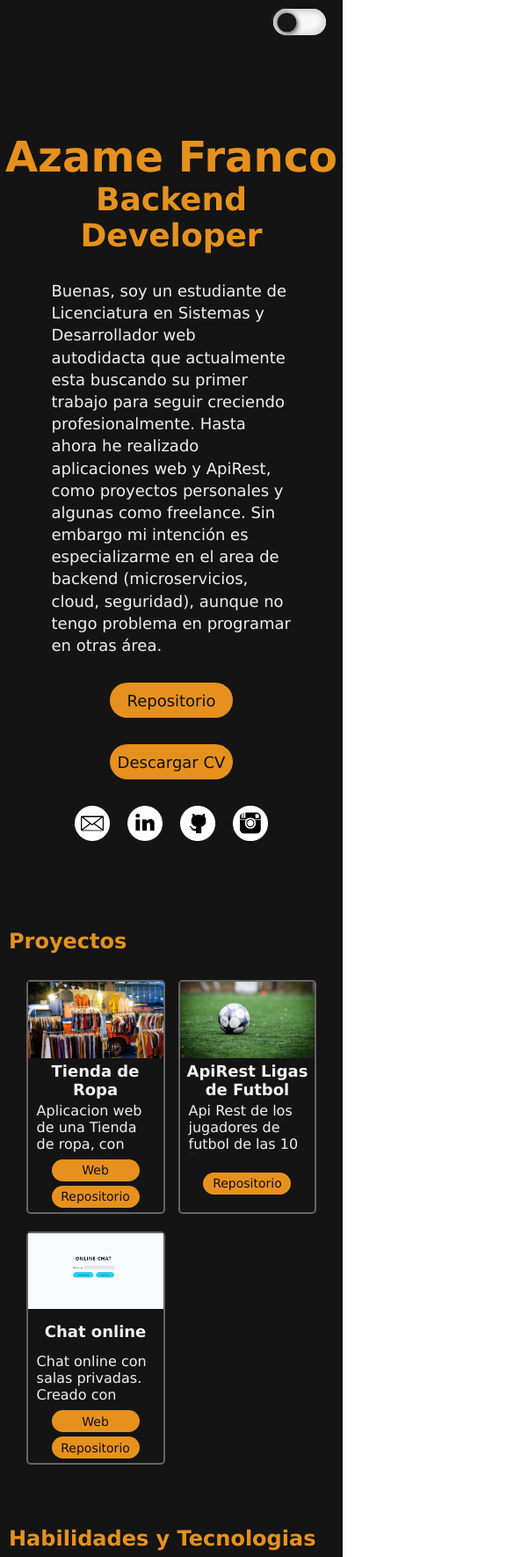
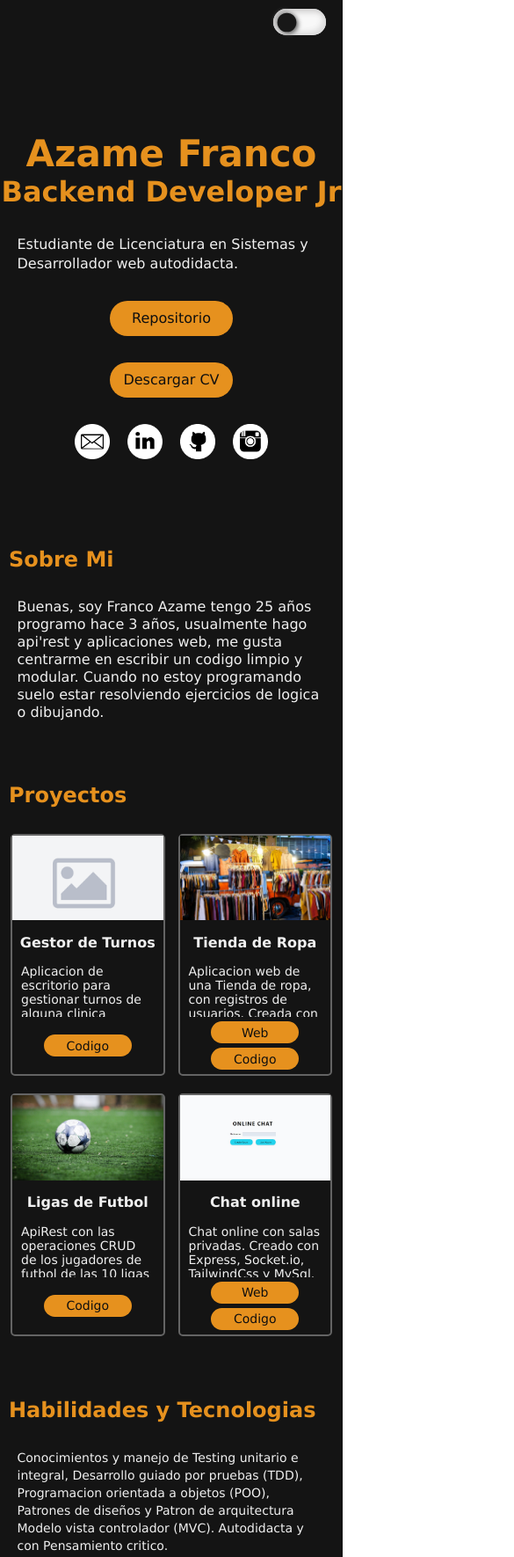
Before and after one commit to JSuggu/portfolio, a plain HTML site: page index.html in a window 390 px wide. Shown: the top 1770 px of the page at 88% size, 585 px wide, since content can reach past the window. Drawn offline with Linux system fonts and the light colour scheme.

Commit message:
updated data, projects and fixed problem with styles

```diff
--- a/index.html
+++ b/index.html
@@ -27,14 +27,10 @@
                 <div class="home-container">
                     <section class="names">
                         <h1>Azame Franco</h1>
-                        <h2>Backend Developer</h2>
+                        <h2>Backend Developer Jr</h2>
                     </section>
                     <p>
-                        Buenas, soy un estudiante de Licenciatura en Sistemas y Desarrollador web autodidacta que actualmente
-                        esta buscando su primer trabajo para seguir creciendo profesionalmente. Hasta ahora he realizado
-                        aplicaciones web y ApiRest, como proyectos personales y algunas como freelance. Sin embargo mi
-                        intención es especializarme en el area de backend (microservicios, cloud, seguridad), aunque no
-                        tengo problema en programar en otras área.
+                        Estudiante de Licenciatura en Sistemas y Desarrollador web autodidacta.
                     </p>
                     <div class="contact">
                         <a class ="repository" href="https://github.com/JSuggu/portfolio" target="_blank">Repositorio</a>
@@ -51,9 +47,32 @@
                         <a class="close-email">X</a>
                     </div>
                 </div>
+
+                <div class="about-me">
+                    <h3 class="subtitle">Sobre Mi</h3>
+                    <p>
+                        Buenas, soy Franco Azame tengo 25 años programo hace 3 años, usualmente hago api'rest y
+                        aplicaciones web, me gusta centrarme en escribir un codigo limpio y modular.
+                        Cuando no estoy programando suelo estar resolviendo ejercicios de logica o dibujando.
+                    </p>
+                </div>
+
                 <div class="projects-container">
                     <h3 class="subtitle">Proyectos</h3>
                     <div class="projects">
+                        <div class="card">
+                            <img src="./assets/Image-not-found.png" >
+                            <h4 class="project-name">Gestor de Turnos</h4>
+                            <section class="description">
+                                <p>
+                                    Aplicacion de escritorio para gestionar turnos de alguna clinica medica.
+                                    Hecha con Java, Hibernate, MySql.
+                                </p>
+                            </section>
+                            <section class="page">
+                                <a href="https://github.com/JSuggu/gestor-de-turnos" target="_blank">Codigo</a>
+                            </section>
+                        </div>
                         <div class="card">
                             <img src="./assets/clothing-store.jpg" >
                             <h4 class="project-name">Tienda de Ropa</h4>
@@ -65,20 +84,21 @@
                             </section>
                             <section class="page">
                                 <a href="https://clothing-store-ssr.onrender.com" target="_blank">Web</a>
-                                <a href="https://github.com/JSuggu/clothing-store-ssr" target="_blank">Repositorio</a>
+                                <a href="https://github.com/JSuggu/clothing-store-ssr" target="_blank">Codigo</a>
                             </section>
                         </div>
                         <div class="card">
                             <img src="./assets/futbol-field.jpg" >
-                            <h4 class="project-name">ApiRest Ligas de Futbol</h4>
+                            <h4 class="project-name">Ligas de Futbol</h4>
                             <section class="description">
                                 <p>
-                                    Api Rest de los jugadores de futbol de las 10 ligas mas importantes.
-                                    Hecho con Java y Spring Boot.
+                                    ApiRest con las operaciones CRUD de los jugadores de futbol de las 10 ligas mas importantes.
+                                    Tiene tambien una autenticacion basica, para ingresar y poder hacer modificaciones.
+                                    Hecho con Java, Spring Boot y MySql.
                                 </p>
                             </section>
                             <section class="page">
-                                <a href="https://github.com/JSuggu/apirest-soccer-players" target="_blank">Repositorio</a>
+                                <a href="https://github.com/JSuggu/apirest-soccer-players" target="_blank">Codigo</a>
                             </section>
                         </div>
                         <div class="card">
@@ -86,12 +106,12 @@
                             <h4 class="project-name">Chat online</h4>
                             <section class="description">
                                 <p>
-                                    Chat online con salas privadas. Creado con Express, Socket.io y TailwindCss.
+                                    Chat online con salas privadas. Creado con Express, Socket.io, TailwindCss y MySql.
                                 </p>
                             </section>
                             <section class="page">
                                 <a href="https://chat-online-2mk6.onrender.com" target="_blank">Web</a>
-                                <a href="https://github.com/JSuggu/online-chat" target="_blank">Repositorio</a>
+                                <a href="https://github.com/JSuggu/online-chat" target="_blank">Codigo</a>
                             </section>
                         </div>
                     </div>
@@ -100,7 +120,7 @@
                     <h3 class="subtitle">Habilidades y Tecnologias</h3>
                     <p class="other-skills">
                         Conocimientos y manejo de Testing unitario e integral, Desarrollo guiado por pruebas (TDD), Programacion orientada a objetos (POO),
-                        Patrones de diseños y Patron de arquitectura Modelo vista controlador (MVC).<br>
+                        Patrones de diseños y Patron de arquitectura Modelo vista controlador (MVC).
                         Autodidacta y con Pensamiento critico.
                     </p>
                     <section class="technologies">
--- a/styles.css
+++ b/styles.css
@@ -41,7 +41,7 @@ h1, h2, h3, h4{
 
 .subtitle {
     font-size: 24px;
-    margin-bottom: 50px;
+    margin-bottom: 30px;
 }
 
 /***** NAVBAR *****/
@@ -206,7 +206,7 @@ h1, h2, h3, h4{
 
 .email-address {
     display: flex;
-    width: 300px;
+    width: fit-content;
     flex-direction: column;
     background-color: rgb(230, 145, 30);
     border-radius: 5px;
@@ -223,6 +223,25 @@ h1, h2, h3, h4{
     color: rgb(245, 245, 245);
     cursor: pointer;
 }
+
+
+/*** ABOUT ME ***/
+
+.about-me{
+    display: flex;
+    flex-direction: column;
+    flex-wrap: wrap;
+    min-width: 600px;
+    max-width: 100%;
+    margin-bottom: 100px;
+}
+
+.about-me p{
+    width: 80%;
+    align-self: center;
+}
+
+
 /*** PROJECTS ***/
 .projects-container {
     display: flex;
@@ -230,16 +249,15 @@ h1, h2, h3, h4{
     max-width: 100%;
     flex-wrap: wrap;
     flex-direction: column;
-    margin-bottom: 150px;
+    margin-bottom: 100px;
 }
 
 .projects {
     display: grid;
-    width: 90%;
     justify-content: center;
     align-items: center;
     align-self: center;
-    grid-template-columns: repeat(3, minmax(190px, 30%));
+    grid-template-columns: repeat(2, max(40%));
     grid-template-rows: auto;
     column-gap: 15px;
     row-gap: 20px;
@@ -295,6 +313,7 @@ h1, h2, h3, h4{
     display: flex;
     width: 100px;
     height: 25px;
+    padding: 5px;
     justify-content: center;
     align-items: center;
     background-color: rgb(230, 145, 30);
@@ -320,7 +339,6 @@ h1, h2, h3, h4{
 }
 
 .other-skills {
-    min-width: 600px;
     width: 80%;
     align-self: center;
     font-size: 16px;
@@ -330,19 +348,20 @@ h1, h2, h3, h4{
 
 .technologies {
     display: grid;
-    grid-template-columns: 1fr 1fr 1fr 1fr;
-    min-width: 900px;
+    grid-template-columns: repeat(4,minmax(100px, 1fr));
+    min-width: 600px;
     width: 70%;
     height: auto;
     column-gap: 20px;
     row-gap: 30px;
     margin: 0 auto;
+    align-self: center;
     justify-items: center;
 }
 
 .technologies img{
-    width: 100px;
-    height: 100px;
+    width: 90px;
+    height: 90px;
 }
 
 .languages {
@@ -387,6 +406,22 @@ span.light-mode, p.light-mode, a.light-mode, .project-name.light-mode {
     filter: invert(100%);
 }
 
+
+@media screen and (max-width: 800px){
+
+    .technologies {
+        display: grid;
+        min-width: auto;
+        grid-template-columns: repeat(3,minmax(50px, 1fr));
+        width: 70%;
+    }
+
+    .technologies img{
+        width: 70px;
+        height: 70px;
+    }
+}
+
 /***** MEDIA QUERIES SMARTPHONES *****/
 @media screen and (max-width: 460px){
 
@@ -410,10 +445,10 @@ span.light-mode, p.light-mode, a.light-mode, .project-name.light-mode {
     }
 
     .menu span, .home-container p, .project-name , .skills h4 {
-        font-size: 18px;
+        font-size: 16px;
     }
 
-    .card span, .card a {
+    .card span, .card a, .description p, .skills-container p {
         font-size: 14px;
     }
 
@@ -428,23 +463,30 @@ span.light-mode, p.light-mode, a.light-mode, .project-name.light-mode {
         padding-bottom: 100px;
     }
 
+    .home-container p {
+        width: 90%;
+    }
 
     .names {
         flex-wrap: wrap;
     }
 
     .names h1 {
-        font-size: 48px;
+        font-size: 42px;
     }
 
     .names h2 {
-        font-size: 36px;
+        font-size: 32px;
     }
 
     /*** CONTACT ***/
     .contact {
         flex-direction: column;
         gap: 30px;
+    }
+
+    .contact a{
+        font-size: 16px;
     }
 
     .form-container {
@@ -480,6 +522,18 @@ span.light-mode, p.light-mode, a.light-mode, .project-name.light-mode {
         height: 120px;
     }
 
+    .about-me {
+        min-width: 300px;
+        max-width: 100%;
+        margin-bottom: 70px;
+    }
+
+    .about-me p {
+        width: 90%;
+        font-size: 16px;
+        line-height: 20px;
+    }
+
     /*** PROJECTS ***/
     .projects-container {
         min-width: 300px;
@@ -499,6 +553,7 @@ span.light-mode, p.light-mode, a.light-mode, .project-name.light-mode {
     }
 
     .description {
+        font-size: 16px;
         overflow: auto;
     }
 
@@ -521,13 +576,14 @@ span.light-mode, p.light-mode, a.light-mode, .project-name.light-mode {
     }
 
     .other-skills {
+        font-size: 16px;
         min-width: 240px;
-        width: 70%;
+        width: 90%;
     }
 
     .skills {
         min-width: 240px;
-        width: 60%;
+        width: 90%;
         column-gap: 5px;
         border: unset;
         grid-template-columns: 100%;
@@ -535,6 +591,10 @@ span.light-mode, p.light-mode, a.light-mode, .project-name.light-mode {
         border: 1px solid rgb(100, 100, 100);
     }
 
+    .technologies {
+        min-width: auto;
+    }
+
     .frameworks {
         border-bottom: 1px solid rgb(100, 100, 100);
         border-top: 1px solid rgb(100, 100, 100);
```
Also changed, not shown: assets/Image-not-found.png (added), 1 other file.
